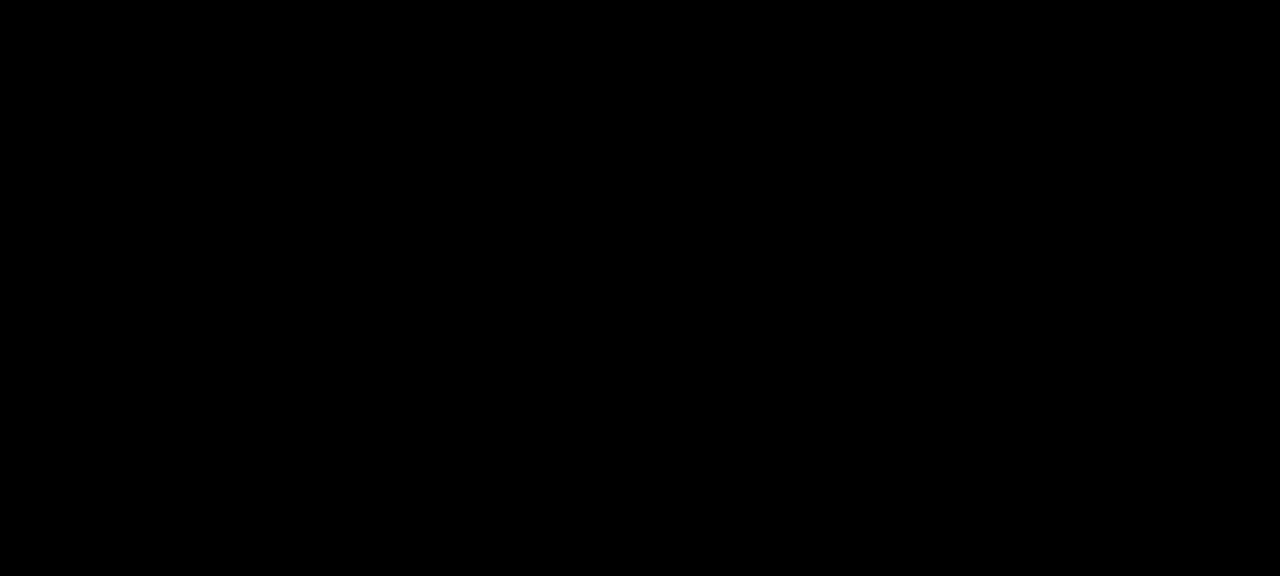
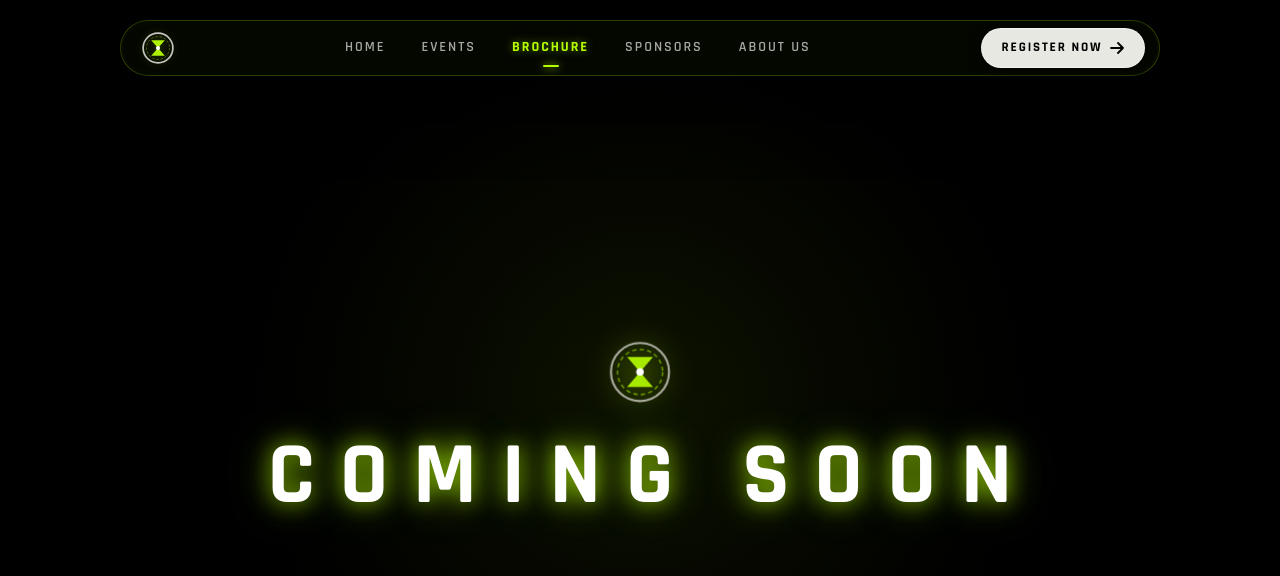
Before and after one commit to OMNITRIX-IEM/omnitrix_2026, a React (Vite) app: page /brochure in a window 1280 px wide. Before the commit this address had no page. Shown: the top 576 px of the page. Built offline with nearby package versions, Linux system fonts and the light colour scheme.

Commit message:
Minor changes

```diff
--- a/src/App.jsx
+++ b/src/App.jsx
@@ -6,6 +6,7 @@ import Robotics from '@/pages/events/Robotics/Robotics';
 import Esports from '@/pages/events/Esports/Esports';
 import IndoorGames from '@/pages/events/IndoorGames/IndoorGames';
 import Sponsor from '@/pages/sponsor/Sponsor';
+import ComingSoon from '@/pages/ComingSoon/ComingSoon';
 
 export default function App() {
   return (
@@ -17,6 +18,9 @@ export default function App() {
         <Route path="/events/esports" element={<Esports />} />
         <Route path="/events/indoor-games" element={<IndoorGames />} />
         <Route path="/sponsors" element={<Sponsor />} />
+        <Route path="/brochure" element={<ComingSoon />} />
+        <Route path="/about-us" element={<ComingSoon />} />
+        <Route path="/register" element={<ComingSoon />} />
       </Routes>
     </Router>
   );
--- a/src/navbar/Navbar.jsx
+++ b/src/navbar/Navbar.jsx
@@ -1,22 +1,10 @@
-import React, { useState, useEffect } from 'react';
+import React from 'react';
+import { Link, useLocation } from 'react-router-dom';
 import './Navbar.css';
 
 export default function Navbar() {
-  const [currentPath, setCurrentPath] = useState('/');
-
-  // Sync current path on mount & navigation
-  useEffect(() => {
-    if (typeof window !== 'undefined') {
-      setCurrentPath(window.location.pathname);
-
-      const handlePopState = () => {
-        setCurrentPath(window.location.pathname);
-      };
-
-      window.addEventListener('popstate', handlePopState);
-      return () => window.removeEventListener('popstate', handlePopState);
-    }
-  }, []);
+  const location = useLocation();
+  const currentPath = location.pathname;
 
   // Active state checkers
   const isHomeActive = currentPath === '/' || currentPath === '/home';
@@ -33,7 +21,7 @@ export default function Navbar() {
     <header className="robowars-navbar">
       <div className="robowars-navbar-inner">
         {/* LEFT: OMNITRIX LOGO */}
-        <a href="/" className="robowars-navbar-logo" aria-label="ROBOWARS Home">
+        <Link to="/" className="robowars-navbar-logo" aria-label="ROBOWARS Home">
           <svg
             className="robowars-omnitrix-icon"
             viewBox="0 0 40 40"
@@ -67,50 +55,50 @@ export default function Navbar() {
             {/* Core dot */}
             <circle cx="20" cy="20" r="2.5" fill="#FFFFFF" />
           </svg>
-        </a>
+        </Link>
 
         {/* CENTER: NAV LINKS */}
         <nav className="robowars-navbar-nav">
           <ul className="robowars-navbar-links">
             {/* 1. HOME */}
             <li className={`robowars-navbar-item ${isHomeActive ? 'is-active' : ''}`}>
-              <a href="/" className="robowars-navbar-link">
+              <Link to="/" className="robowars-navbar-link">
                 HOME
-              </a>
+              </Link>
             </li>
 
             {/* 2. EVENTS */}
             <li className={`robowars-navbar-item ${isEventsActive ? 'is-active' : ''}`}>
-              <a href="/events" className="robowars-navbar-link">
+              <Link to="/events" className="robowars-navbar-link">
                 EVENTS
-              </a>
+              </Link>
             </li>
 
             {/* 3. BROCHURE */}
             <li className={`robowars-navbar-item ${isBrochureActive ? 'is-active' : ''}`}>
-              <a href="/brochure" className="robowars-navbar-link">
+              <Link to="/brochure" className="robowars-navbar-link">
                 BROCHURE
-              </a>
+              </Link>
             </li>
 
             {/* 4. SPONSORS */}
             <li className={`robowars-navbar-item ${isSponsorsActive ? 'is-active' : ''}`}>
-              <a href="/sponsors" className="robowars-navbar-link">
+              <Link to="/sponsors" className="robowars-navbar-link">
                 SPONSORS
-              </a>
+              </Link>
             </li>
 
             {/* 5. ABOUT US */}
             <li className={`robowars-navbar-item ${isAboutActive ? 'is-active' : ''}`}>
-              <a href="/about" className="robowars-navbar-link">
+              <Link to="/about-us" className="robowars-navbar-link">
                 ABOUT US
-              </a>
+              </Link>
             </li>
           </ul>
         </nav>
 
         {/* RIGHT: REGISTER NOW CTA */}
-        <a href="/register" className="robowars-navbar-cta">
+        <Link to="/register" className="robowars-navbar-cta">
           <span>REGISTER NOW</span>
           <svg
             className="robowars-cta-arrow"
@@ -127,7 +115,7 @@ export default function Navbar() {
               strokeLinejoin="round"
             />
           </svg>
-        </a>
+        </Link>
       </div>
     </header>
   );
--- /dev/null
+++ b/src/pages/ComingSoon/ComingSoon.css
@@ -0,0 +1,146 @@
+/* ==========================================================================
+   COMING SOON PAGE - OMNITRIX / ROBOWARS THEMED PLACEHOLDER
+   Scoped strictly under .coming-soon-page
+   ========================================================================== */
+
+.coming-soon-page {
+  position: relative;
+  width: 100%;
+  min-height: 100vh;
+  background-color: #000000;
+  color: #ffffff;
+  font-family: 'Rajdhani', sans-serif;
+  overflow: hidden;
+  display: flex;
+  flex-direction: column;
+}
+
+.coming-soon-container {
+  position: relative;
+  flex: 1;
+  width: 100%;
+  display: flex;
+  align-items: center;
+  justify-content: center;
+  padding: 6rem 1.5rem 2rem 1.5rem;
+  box-sizing: border-box;
+  z-index: 1;
+}
+
+/* Subtle Green Radial Glow Background */
+.coming-soon-page .coming-soon-glow-bg {
+  position: absolute;
+  top: 50%;
+  left: 50%;
+  transform: translate(-50%, -50%);
+  width: 100%;
+  max-width: 800px;
+  height: 800px;
+  background: radial-gradient(
+    circle at center,
+    rgba(182, 255, 0, 0.08) 0%,
+    rgba(182, 255, 0, 0.03) 35%,
+    rgba(0, 0, 0, 0) 70%
+  );
+  pointer-events: none;
+  z-index: 0;
+}
+
+/* Tactical Ambient Scanlines Effect */
+.coming-soon-page .coming-soon-scanlines {
+  position: absolute;
+  inset: 0;
+  background: repeating-linear-gradient(
+    0deg,
+    rgba(0, 0, 0, 0.15),
+    rgba(0, 0, 0, 0.15) 1px,
+    transparent 1px,
+    transparent 3px
+  );
+  pointer-events: none;
+  opacity: 0.6;
+  z-index: 1;
+}
+
+/* Main Content Wrapper */
+.coming-soon-page .coming-soon-content {
+  position: relative;
+  display: flex;
+  flex-direction: column;
+  align-items: center;
+  justify-content: center;
+  text-align: center;
+  z-index: 2;
+  gap: 1.5rem;
+}
+
+/* Omnitrix Hourglass Emblem Icon */
+.coming-soon-page .coming-soon-emblem-wrapper {
+  display: flex;
+  align-items: center;
+  justify-content: center;
+}
+
+.coming-soon-page .coming-soon-omnitrix-emblem {
+  width: 64px;
+  height: 64px;
+  filter: drop-shadow(0 0 12px rgba(182, 255, 0, 0.5));
+  animation: omnitrixGlowPulse 4s ease-in-out infinite alternate;
+}
+
+/* "COMING SOON" Main Title */
+.coming-soon-page .coming-soon-title {
+  font-family: 'Rajdhani', sans-serif;
+  font-size: clamp(2.75rem, 7vw, 5.5rem);
+  font-weight: 800;
+  line-height: 1.1;
+  letter-spacing: 0.28em;
+  color: #ffffff;
+  text-transform: uppercase;
+  margin: 0;
+  padding: 0;
+  padding-left: 0.28em; /* offset for letter-spacing alignment */
+  text-shadow:
+    0 0 16px rgba(182, 255, 0, 0.5),
+    0 0 32px rgba(182, 255, 0, 0.25),
+    0 0 64px rgba(182, 255, 0, 0.1);
+  animation: titleGlowPulse 4s ease-in-out infinite alternate;
+}
+
+/* Scoped Animations */
+@keyframes omnitrixGlowPulse {
+  0% {
+    filter: drop-shadow(0 0 8px rgba(182, 255, 0, 0.35));
+    transform: scale(0.98);
+  }
+  100% {
+    filter: drop-shadow(0 0 18px rgba(182, 255, 0, 0.75));
+    transform: scale(1.02);
+  }
+}
+
+@keyframes titleGlowPulse {
+  0% {
+    text-shadow:
+      0 0 14px rgba(182, 255, 0, 0.45),
+      0 0 28px rgba(182, 255, 0, 0.2);
+  }
+  100% {
+    text-shadow:
+      0 0 24px rgba(182, 255, 0, 0.75),
+      0 0 48px rgba(182, 255, 0, 0.4),
+      0 0 80px rgba(182, 255, 0, 0.2);
+  }
+}
+
+/* Responsive tweaks */
+@media (max-width: 640px) {
+  .coming-soon-page .coming-soon-omnitrix-emblem {
+    width: 48px;
+    height: 48px;
+  }
+  .coming-soon-page .coming-soon-title {
+    letter-spacing: 0.18em;
+    padding-left: 0.18em;
+  }
+}
--- /dev/null
+++ b/src/pages/ComingSoon/ComingSoon.jsx
@@ -0,0 +1,57 @@
+import React from 'react';
+import Navbar from '@/navbar/Navbar';
+import './ComingSoon.css';
+
+export default function ComingSoon() {
+  return (
+    <div className="coming-soon-page">
+      <Navbar />
+
+      <main className="coming-soon-container">
+        {/* Subtle Green Radial Glow Background */}
+        <div className="coming-soon-glow-bg" />
+
+        {/* Tactical Scanlines Overlay */}
+        <div className="coming-soon-scanlines" />
+
+        <div className="coming-soon-content">
+          {/* Subtle Glowing Omnitrix Hourglass Emblem */}
+          <div className="coming-soon-emblem-wrapper">
+            <svg
+              className="coming-soon-omnitrix-emblem"
+              viewBox="0 0 60 60"
+              fill="none"
+              xmlns="http://www.w3.org/2000/svg"
+            >
+              <circle
+                cx="30"
+                cy="30"
+                r="27"
+                stroke="#E8E8E3"
+                strokeWidth="2"
+                strokeOpacity="0.7"
+              />
+              <circle
+                cx="30"
+                cy="30"
+                r="21"
+                stroke="#B6FF00"
+                strokeWidth="1.5"
+                strokeOpacity="0.5"
+                strokeDasharray="4 3"
+              />
+              <path
+                d="M18 16L30 30L18 44H42L30 30L42 16H18Z"
+                fill="#B6FF00"
+                fillOpacity="0.9"
+              />
+              <circle cx="30" cy="30" r="3.5" fill="#FFFFFF" />
+            </svg>
+          </div>
+
+          <h1 className="coming-soon-title">COMING SOON</h1>
+        </div>
+      </main>
+    </div>
+  );
+}
--- a/src/pages/Landing/Section7/Section7.jsx
+++ b/src/pages/Landing/Section7/Section7.jsx
@@ -5,8 +5,8 @@ import './Section7.css';
 const FAQ_DATA = [
   {
     number: "01",
-    question: "WHAT IS ROBO WARS?",
-    answer: "ROBOWARS IS A COMPETITIVE ENGINEERING BATTLEFIELD WHERE TEAMS DEPLOY CUSTOM-BUILT MACHINES AND COMPETE THROUGH STRATEGY, CONTROL AND RAW MECHANICAL POWER."
+    question: "WHAT IS OMNITRIX?",
+    answer: "OMNITRIX IS A COMPETITIVE ENGINEERING BATTLEFIELD WHERE TEAMS DEPLOY CUSTOM-BUILT MACHINES AND COMPETE THROUGH STRATEGY, CONTROL AND RAW MECHANICAL POWER."
   },
   {
     number: "02",
--- a/src/pages/Landing/Section8/Section8.jsx
+++ b/src/pages/Landing/Section8/Section8.jsx
@@ -60,10 +60,6 @@ export default function Section8() {
 
       <div className="cd-container">
         <header className="cd-header">
-          <div className="cd-eyebrow">
-            <span className="cd-eyebrow-icon">◆</span>
-            <span>NEXT DEPLOYMENT // T-MINUS</span>
-          </div>
           <h2 className="cd-title">
             THE BATTLE <span className="text-green">BEGINS IN.</span>
           </h2>
@@ -122,7 +118,7 @@ export default function Section8() {
             "WHEN THE SYSTEM ACTIVATES, THE BATTLEFIELD CHANGES."
           </p>
           <span className="cd-protocol-tag">
-            ROBOWARS // DEPLOYMENT PROTOCOL
+            IEM OMNITRIX 2026
           </span>
         </div>
       </div>
```
Also changed, not shown: src/pages/Landing/Section6/Section6.jsx (+32 -61 lines), src/pages/events/Events/Events.css (+40 -0 lines), src/pages/events/Events/components/EventFeature.jsx (+11 -1 lines).
